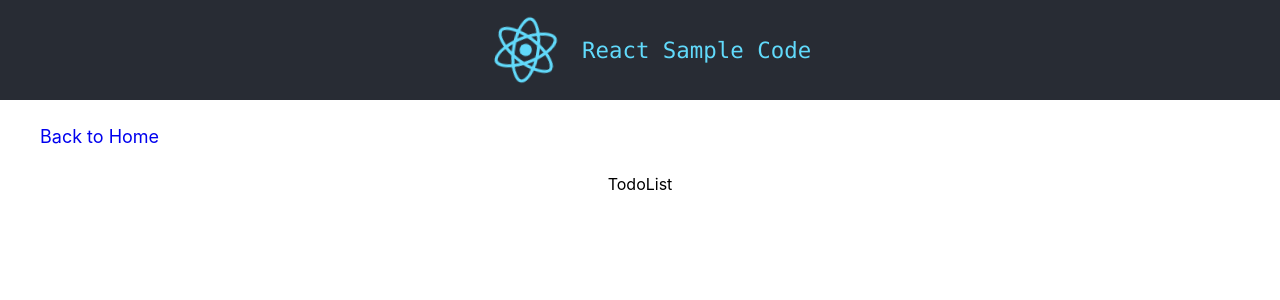
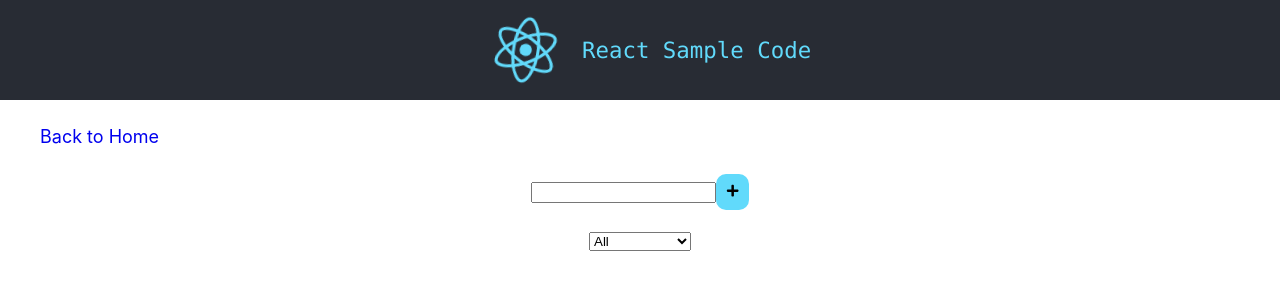
Before and after one commit to aminghazi/react-sample, a React (Create React App) app: page /todolist in a window 1280 px wide. Shown: the top 300 px of the page. Built offline with nearby package versions, Linux system fonts and the light colour scheme.

Commit message:
add todo

```diff
--- /dev/null
+++ b/src/components/TodoList/List.js
@@ -0,0 +1,18 @@
+import React, { Component } from 'react'
+import { FaCheck, FaRecycle } from "react-icons/fa";
+
+export default class List extends Component {
+    render() {
+        return (
+            <div>
+                <h6>{this.props.title}</h6>
+                <button>
+                    <FaCheck/>
+                </button>
+                <button>
+                    <FaRecycle/>
+                </button>
+            </div>
+        )
+    }
+}
--- /dev/null
+++ b/src/components/TodoList/index.css
@@ -0,0 +1,3 @@
+.Todolist-list {
+
+}
--- a/src/components/TodoList/index.js
+++ b/src/components/TodoList/index.js
@@ -1,10 +1,65 @@
 import React, { Component } from 'react'
+import { FaPlus } from "react-icons/fa";
+import './index.css'
+import List from './List';
 
 export default class TodoList extends Component {
+
+    constructor(props) {
+        super(props)
+        this.state = {
+            todos: [],
+            todoTitle: "",
+            status: "all"
+        }
+
+        this.todoTitleHandler = this.todoTitleHandler.bind(this)
+    }
+
+    todoTitleHandler(event) {
+        this.setState({
+            todoTitle: event.target.value
+        })
+    }
+
+    addTodo(event) {
+        event.preventDefault()
+
+        let newTodo = {
+            id: this.state.todos.length + 1,
+            title: this.state.todoTitle,
+            completed: false
+        }
+
+        this.setState(prevState => {
+            return {
+                todos: [...this.state.todos, newTodo]
+            }
+        })
+    }
+
     render() {
         return (
             <div>
-                TodoList
+                <form onSubmit={this.addTodo}>
+                    <div>
+                        <input type="text" value={this.state.todoTitle} onChange={this.todoTitleHandler} />
+                        <button type="submit">
+                            <FaPlus />
+                        </button>
+                    </div>
+                    <br/>
+                    <select>
+                        <option value="all">All</option>
+                        <option value="completed">Completed</option>
+                        <option value="uncompleted">unCompleted</option>
+                    </select>
+                </form>
+                <div className="Todolist-list">
+                    {this.state.todos.map(todo => (
+                        <List {...todo} />
+                    ))}
+                </div>
             </div>
         )
     }
```
